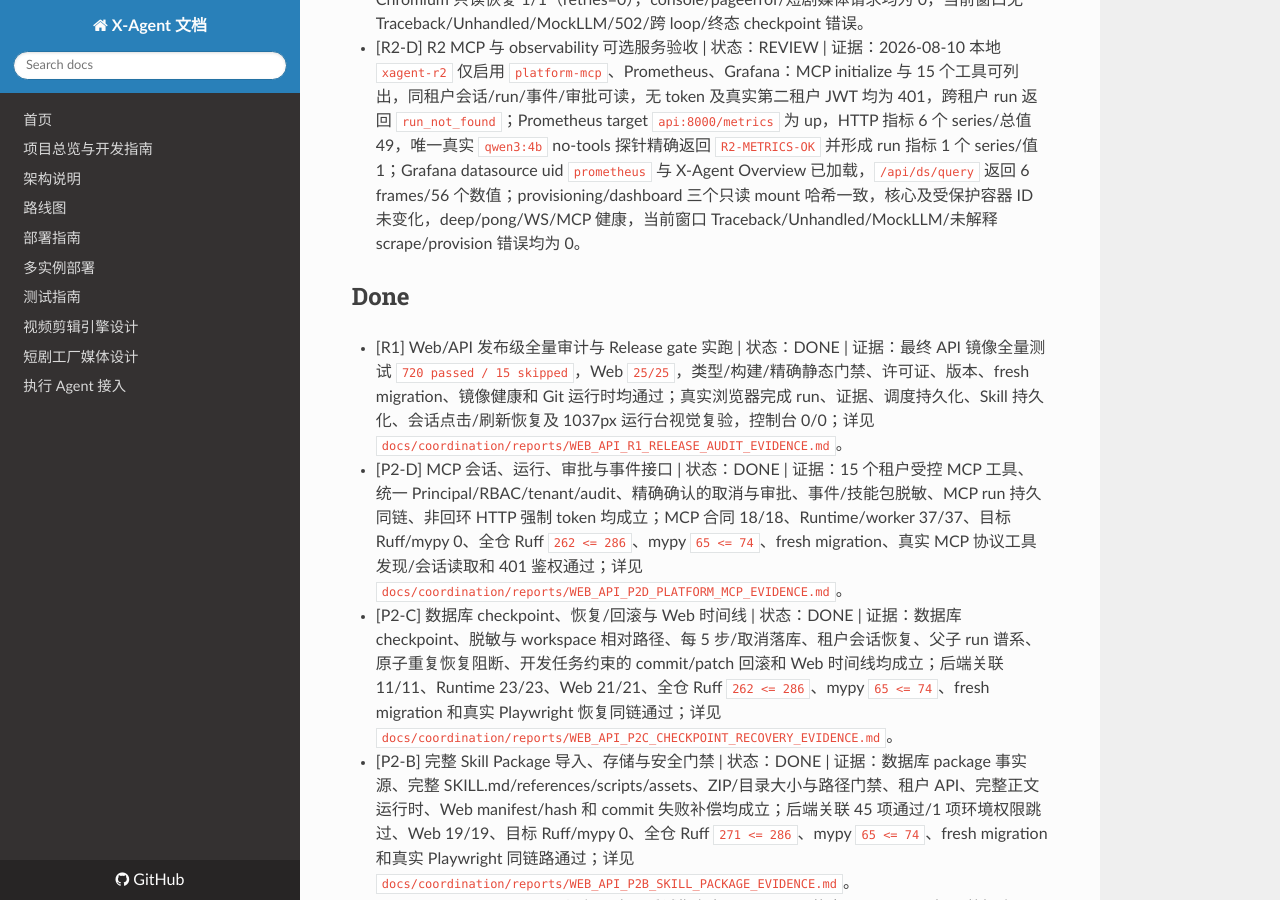
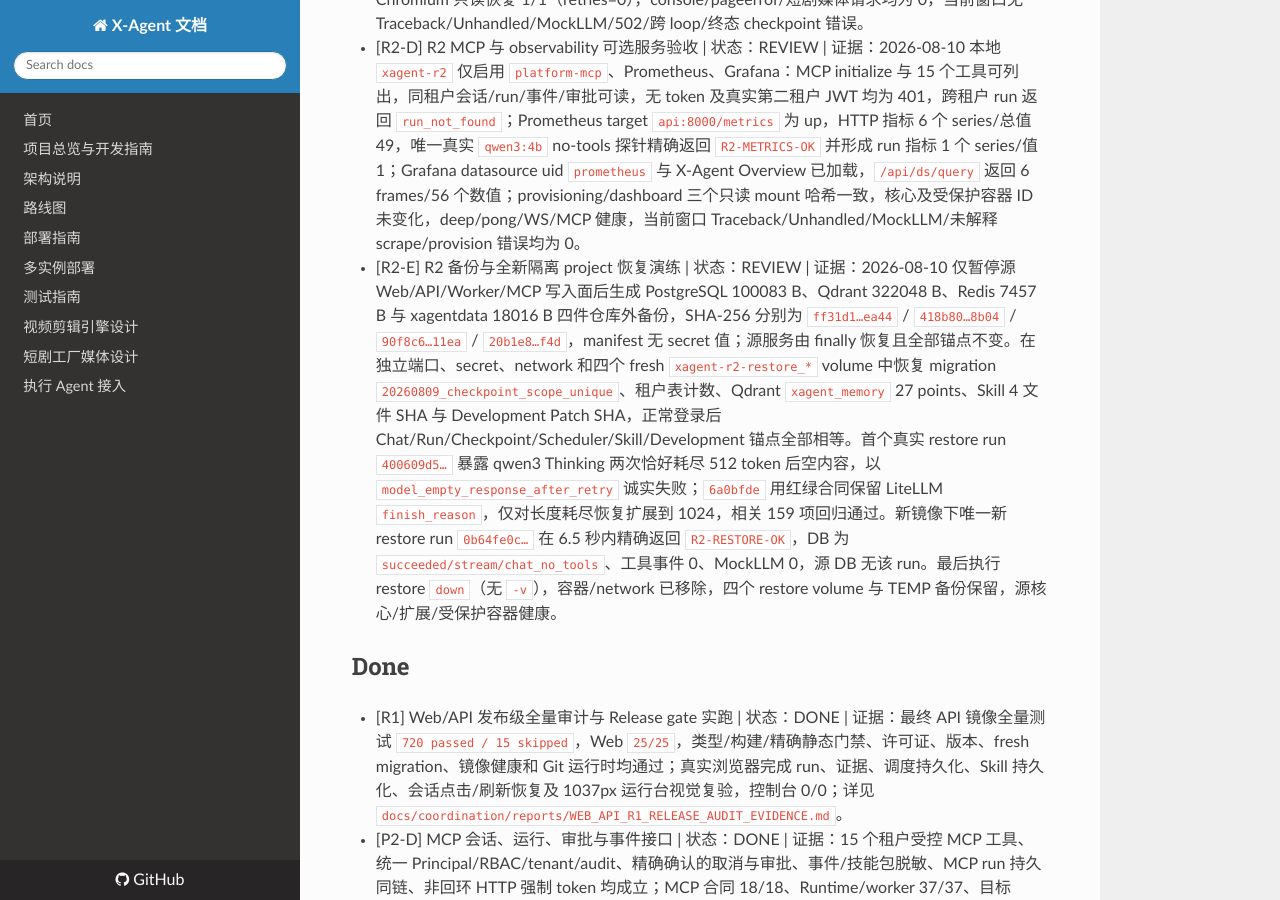
Before and after one commit to xiongpinji/xiongbao, an MkDocs documentation site: the page built from docs/coordination/WEB_API_RELEASE_TASK_BOARD.md, in a window 1280 px wide and 900 px high, scrolled down 1888 px. Built offline with MkDocs 1.6.1, drawn with Linux system fonts in a browser that asks for light colours; nearby versions of some CDN libraries.

Commit message:
docs(证据): 完成 R2 备份恢复演练

```diff
--- a/docs/coordination/WEB_API_RELEASE_TASK_BOARD.md
+++ b/docs/coordination/WEB_API_RELEASE_TASK_BOARD.md
@@ -26,6 +26,7 @@
 - [R2-B] R2 核心六服务 full Compose 试运行 | 状态：REVIEW | 证据：待执行；核心服务范围为 `postgres redis qdrant api worker web`；浏览器验收使用 `http://127.0.0.1:18080`，脱敏截图提交到 `output/playwright/`。
 - [R2-C] R2 重启、故障恢复与持久化复验 | 状态：REVIEW | 证据：2026-08-10 本地 `xagent-r2` 完成非破坏性恢复门：API/Worker restart 后 Web 容器 ID 不变且 HTTP/WS 代理自行恢复；Worker pause 期间唯一任务保持非终态，unpause 后 `9bef43e1...` 单一 `succeeded`、最终答复精确、`chat_no_tools` 输入与 checkpoint 可读（保留 `qwen3:4b` 偶发空响应 fail-closed 风险）；Redis pause 2 秒后 deep health 在 3.056 秒内返回 HTTP 200/overall degraded/`skip_cache`，unpause 后恢复全 healthy，目标调度 Job 仍为 2 次运行/1 个终态且无重复 schedule-attempt；`compose down`（无 `-v`）/up 后约 16.7 秒恢复 deep healthy，四个项目卷和受保护 aicg 容器均未变化，Chat/Run/Checkpoint/Scheduler/Skill/Development Patch SHA 锚点一致；headed Chromium 只读恢复 1/1（retries=0），console/pageerror/短剧媒体请求均为 0，当前窗口无 Traceback/Unhandled/MockLLM/502/跨 loop/终态 checkpoint 错误。
 - [R2-D] R2 MCP 与 observability 可选服务验收 | 状态：REVIEW | 证据：2026-08-10 本地 `xagent-r2` 仅启用 `platform-mcp`、Prometheus、Grafana：MCP initialize 与 15 个工具可列出，同租户会话/run/事件/审批可读，无 token 及真实第二租户 JWT 均为 401，跨租户 run 返回 `run_not_found`；Prometheus target `api:8000/metrics` 为 up，HTTP 指标 6 个 series/总值 49，唯一真实 `qwen3:4b` no-tools 探针精确返回 `R2-METRICS-OK` 并形成 run 指标 1 个 series/值 1；Grafana datasource uid `prometheus` 与 X-Agent Overview 已加载，`/api/ds/query` 返回 6 frames/56 个数值；provisioning/dashboard 三个只读 mount 哈希一致，核心及受保护容器 ID 未变化，deep/pong/WS/MCP 健康，当前窗口 Traceback/Unhandled/MockLLM/未解释 scrape/provision 错误均为 0。
+- [R2-E] R2 备份与全新隔离 project 恢复演练 | 状态：REVIEW | 证据：2026-08-10 仅暂停源 Web/API/Worker/MCP 写入面后生成 PostgreSQL 100083 B、Qdrant 322048 B、Redis 7457 B 与 xagentdata 18016 B 四件仓库外备份，SHA-256 分别为 `ff31d1…ea44` / `418b80…8b04` / `90f8c6…11ea` / `20b1e8…f4d`，manifest 无 secret 值；源服务由 finally 恢复且全部锚点不变。在独立端口、secret、network 和四个 fresh `xagent-r2-restore_*` volume 中恢复 migration `20260809_checkpoint_scope_unique`、租户表计数、Qdrant `xagent_memory` 27 points、Skill 4 文件 SHA 与 Development Patch SHA，正常登录后 Chat/Run/Checkpoint/Scheduler/Skill/Development 锚点全部相等。首个真实 restore run `400609d5…` 暴露 qwen3 Thinking 两次恰好耗尽 512 token 后空内容，以 `model_empty_response_after_retry` 诚实失败；`6a0bfde` 用红绿合同保留 LiteLLM `finish_reason`，仅对长度耗尽恢复扩展到 1024，相关 159 项回归通过。新镜像下唯一新 restore run `0b64fe0c…` 在 6.5 秒内精确返回 `R2-RESTORE-OK`，DB 为 `succeeded/stream/chat_no_tools`、工具事件 0、MockLLM 0，源 DB 无该 run。最后执行 restore `down`（无 `-v`），容器/network 已移除，四个 restore volume 与 TEMP 备份保留，源核心/扩展/受保护容器健康。
 
 ## Done
 
```
